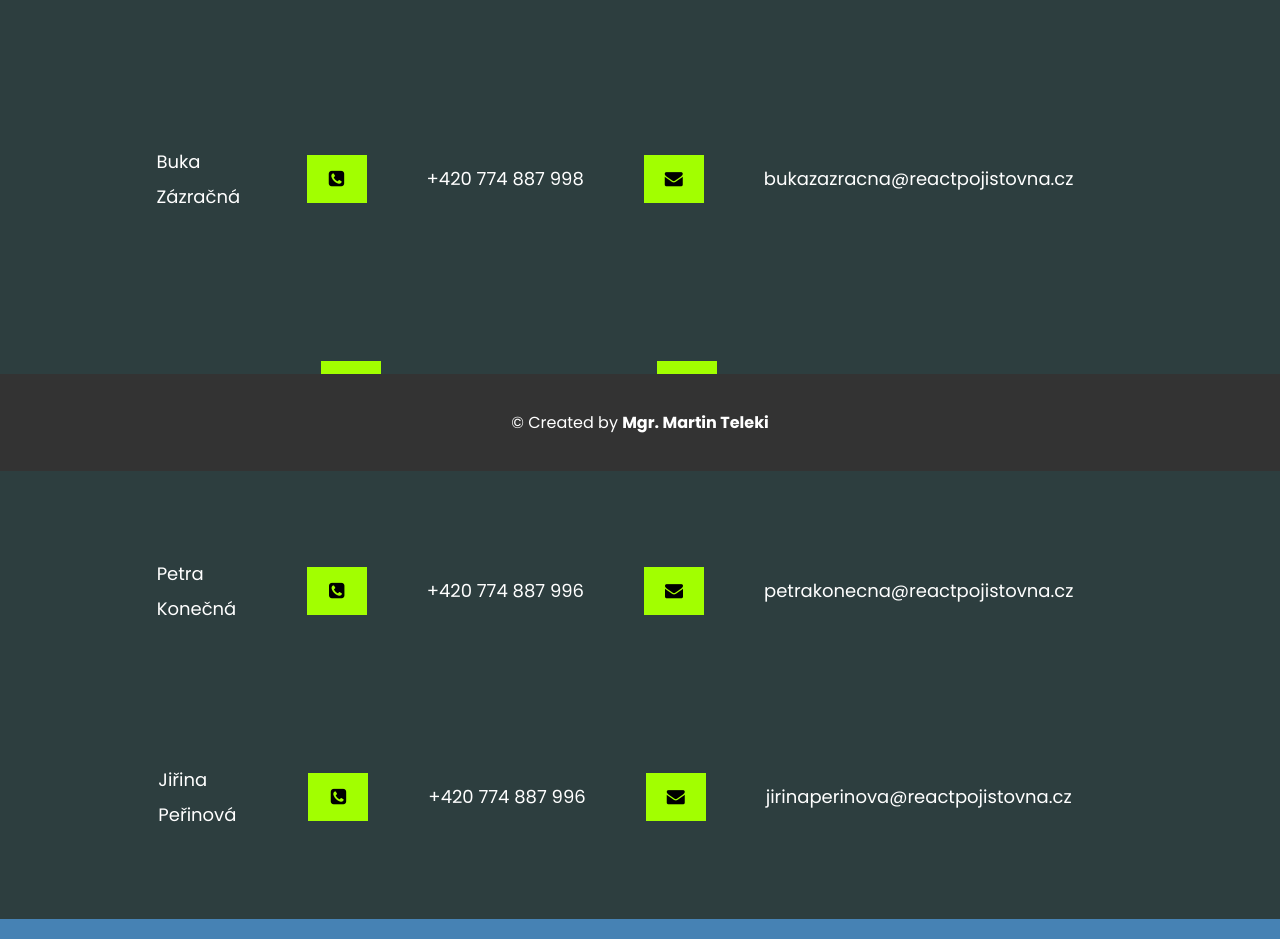
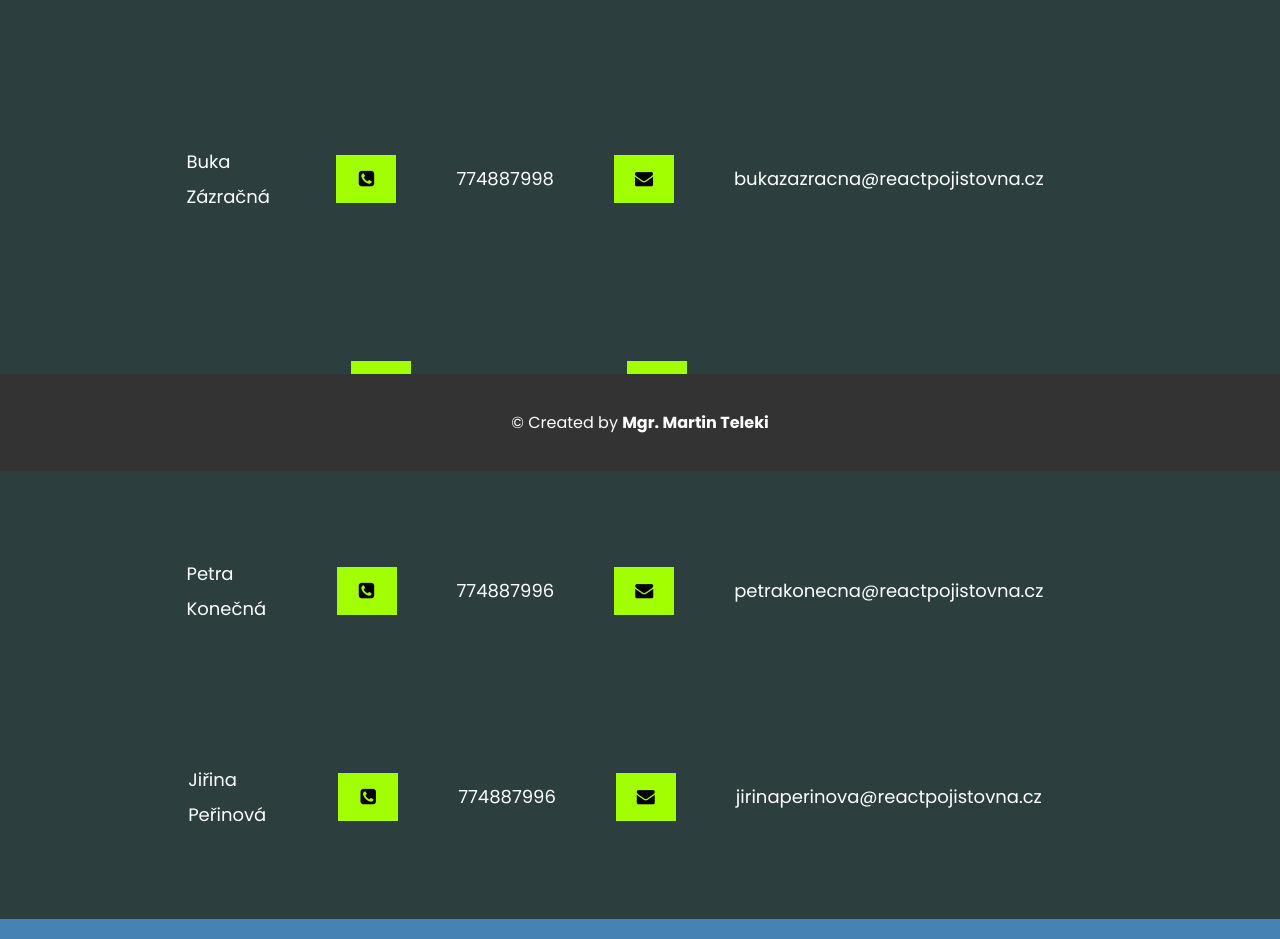
Before and after one commit to MartinTeleki/reactInsurance-part2, a React (Create React App) app: page / in a window 1280 px wide. Shown: the part 329-1268 px from the top of the page. Built offline with nearby package versions, Linux system fonts and the light colour scheme.

Commit message:
Add files via upload
My code was changed. This cod is now smaller then before.

```diff
--- a/src/App.js
+++ b/src/App.js
@@ -49,6 +49,8 @@ export default function App() {
   const [emailList, setEmailList] = useState([]);
   const [passwordList, setPasswordList] = useState([]);
   const [passwordControlList, setPasswordControlList] = useState([]);
+
+
 
   // console.log(evidenceList);
   // console.log(evidenceList[1]);
@@ -212,7 +214,7 @@ function Main({
           />
         </div>
       )}
-      {/* pak dát vykřičník před isLoggedIn v prvnm řádku */}
+
 
       {currentPage === "login" && (
         <div className="login-margin">
--- a/src/NewContact.js
+++ b/src/NewContact.js
@@ -2,6 +2,39 @@ import React from "react";
 import "./newContact.css";
 
 export function NewContact() {
+  return (
+    <div className="contact-container">
+      <h2 className="contact-title">Kontakt na pojišťovnu</h2>
+      <Contact
+        name="Jana Nováková"
+        phone="774887999"
+        email="jananovakova@reactpojistovna.cz"
+      />
+      <Contact
+        name="Buka Zázračná"
+        phone="774887998"
+        email="bukazazracna@reactpojistovna.cz"
+      />
+      <Contact
+        name="Falka Věčná"
+        phone="774887997"
+        email="falkavecna@reactpojistovna.cz"
+      />
+      <Contact
+        name="Petra Konečná"
+        phone="774887996"
+        email="petrakonecna@reactpojistovna.cz"
+      />
+      <Contact
+        name="Jiřina Peřinová"
+        phone="774887996"
+        email="jirinaperinova@reactpojistovna.cz"
+      />
+    </div>
+  );
+}
+
+function Contact({ name, phone, email }) {
   const openEmailClient = (email) => {
     window.location.href = `mailto:${email}`;
   };
@@ -10,133 +43,27 @@ export function NewContact() {
   };
 
   return (
-    <div className="contact-container">
-      <h2 className="contact-title">Kontakt na pojišťovnu</h2>
     <div className="contact-box">
       <p className="contact-paragraph">
-          <span className="fl fontLabel">Jana Nováková</span>
+        <span className="fl fontLabel">{name}</span>
         <i
           className="iconBox square-box fa fa-phone-square box-phone-contact"
-            onClick={() => openPhoneClient("774887999")}
+          onClick={() => openPhoneClient(phone)}
         ></i>
         <span
           className="phone-nummer-contact"
-            onClick={() => openPhoneClient("774887999")}
+          onClick={() => openPhoneClient(phone)}
         >
-            +420 774 887 999
+          {phone}
         </span>
         <i
           className="iconBox square-box fa fa-envelope box-email-contact"
-            onClick={() => openEmailClient("jananovakova@reactpojistovna.cz")}
+          onClick={() => openEmailClient(email)}
         ></i>
-          <span
-            className="email-contact"
-            onClick={() => openEmailClient("jananovakova@reactpojistovna.cz")}
-          >
-            jananovakova@reactpojistovna.cz
+        <span className="email-contact" onClick={() => openEmailClient(email)}>
+          {email}
         </span>
       </p>
     </div>
-      <div className="contact-box">
-        <p className="contact-paragraph">
-          <span className="fl fontLabel">Buka Zázračná</span>
-          <i
-            className="iconBox square-box fa fa-phone-square box-phone-contact"
-            onClick={() => openPhoneClient("774887998")}
-          ></i>
-          <span
-            className="phone-nummer-contact"
-            onClick={() => openPhoneClient("774887998")}
-          >
-            +420 774 887 998
-          </span>
-          <i
-            className="iconBox square-box fa fa-envelope box-email-contact"
-            onClick={() => openEmailClient("bukazazracna@reactpojistovna.cz")}
-          ></i>
-          <span
-            className="email-contact"
-            onClick={() => openEmailClient("bukazazracna@reactpojistovna.cz")}
-          >
-            bukazazracna@reactpojistovna.cz
-          </span>
-        </p>
-      </div>
-      <div className="contact-box">
-        <p className="contact-paragraph">
-          <span className="fl fontLabel">Falka Věčná</span>
-          <i
-            className="iconBox square-box fa fa-phone-square box-phone-contact"
-            onClick={() => openPhoneClient("774887997")}
-          ></i>
-          <span
-            className="phone-nummer-contact"
-            onClick={() => openPhoneClient("774887997")}
-          >
-            +420 774 887 997
-          </span>
-          <i
-            className="iconBox square-box fa fa-envelope box-email-contact"
-            onClick={() => openEmailClient("falkavecna@reactpojistovna.cz")}
-          ></i>
-          <span
-            className="email-contact"
-            onClick={() => openEmailClient("falkavecna@reactpojistovna.cz")}
-          >
-            falkavecna@reactpojistovna.cz
-          </span>
-        </p>
-      </div>
-      <div className="contact-box">
-        <p className="contact-paragraph">
-          <span className="fl fontLabel">Petra Konečná</span>
-          <i
-            className="iconBox square-box fa fa-phone-square box-phone-contact"
-            onClick={() => openPhoneClient("774887996")}
-          ></i>
-          <span
-            className="phone-nummer-contact"
-            onClick={() => openPhoneClient("774887996")}
-          >
-            +420 774 887 996
-          </span>
-          <i
-            className="iconBox square-box fa fa-envelope box-email-contact"
-            onClick={() => openEmailClient("petrakonecna@reactpojistovna.cz")}
-          ></i>
-          <span
-            className="email-contact"
-            onClick={() => openEmailClient("petrakonecna@reactpojistovna.cz")}
-          >
-            petrakonecna@reactpojistovna.cz
-          </span>
-        </p>
-      </div>
-      <div className="contact-box">
-        <p className="contact-paragraph">
-          <span className="fl fontLabel">Jiřina Peřinová</span>
-          <i
-            className="iconBox square-box fa fa-phone-square box-phone-contact"
-            onClick={() => openPhoneClient("774887996")}
-          ></i>
-          <span
-            className="phone-nummer-contact"
-            onClick={() => openPhoneClient("774887996")}
-          >
-            +420 774 887 996
-          </span>
-          <i
-            className="iconBox square-box fa fa-envelope box-email-contact"
-            onClick={() => openEmailClient("jirinaperinova@reactpojistovna.cz")}
-          ></i>
-          <span
-            className="email-contact"
-            onClick={() => openEmailClient("jirinaperinova@reactpojistovna.cz")}
-          >
-            jirinaperinova@reactpojistovna.cz
-          </span>
-        </p>
-      </div>
-    </div>
   );
 }
--- a/src/evidence.js
+++ b/src/evidence.js
@@ -1,68 +1,27 @@
 import React, { useEffect, useState } from "react";
 import "./newEvidence.css";
-import App from "./App";
 
-export default function NewEvidence({ evidenceList, setEvidenceList }) {
+export default function NewEvidence({ evidenceList, setEvidenceList, children }) {
   useEffect(() => {
     const storedEvidence =
       JSON.parse(localStorage.getItem("evidenceTEST")) || [];
     setEvidenceList(storedEvidence);
   }, []);
-  console.log("pes");
+
   function handleDeleteEvidenceList(index) {
     const updatedEvidenceList = [...evidenceList];
     updatedEvidenceList.splice(index, 1);
 
-    localStorage.setItem("evidence", JSON.stringify(updatedEvidenceList));
+    localStorage.setItem("evidenceTEST", JSON.stringify(updatedEvidenceList));
 
     setEvidenceList(updatedEvidenceList);
-    console.log(evidenceList);
   }
+
   return (
     <div>
       {evidenceList.map((evidence, index) => (
         <div key={index} className="evidence-container">
-          <div className="evidence-item evidence-item-title">
-            <h2>Evidence: {index + 1}</h2>
-            <em className="evidence-em">{evidence.insuranceNumber}</em>
-          </div>
-          <div className="evidence-item">
-            <h3>First Name:</h3>
-            <p>{evidence.firstName}</p>
-          </div>
-          <div className="evidence-item">
-            <h3>Last Name:</h3>
-            <p>{evidence.lastName}</p>
-          </div>
-          <div className="evidence-item">
-            <h3>Email:</h3>
-            <p>{evidence.email}</p>
-          </div>
-          <div className="evidence-item">
-            <h3>Phone Number:</h3>
-            <p>{evidence.phoneNumber}</p>
-          </div>
-          <div className="evidence-item">
-            <h3>Age:</h3>
-            <p>{evidence.age}</p>
-          </div>
-          <div className="evidence-item">
-            <h3>Insurance Number:</h3>
-            <p>{evidence.insuranceNumber}</p>
-          </div>
-          <div className="evidence-item">
-            <h3>Insurance Code:</h3>
-            <p>{evidence.insuranceCode}</p>
-          </div>
-          <div className="evidence-item">
-            <h3>Gender:</h3>
-            <p>{evidence.gender}</p>
-          </div>
-          <div className="btn-delete-container">
-            <button className="btn-delete" onClick={handleDeleteEvidenceList}>
-              Delete user
-            </button>
-          </div>
+          {children(evidence, index, handleDeleteEvidenceList)}
         </div>
       ))}
     </div>
```
Also changed, not shown: src/NavBar.js (+43 -183 lines), src/Pojistenci.js (+100 -103 lines). Lines whose indentation alone changed are shown as unchanged.
